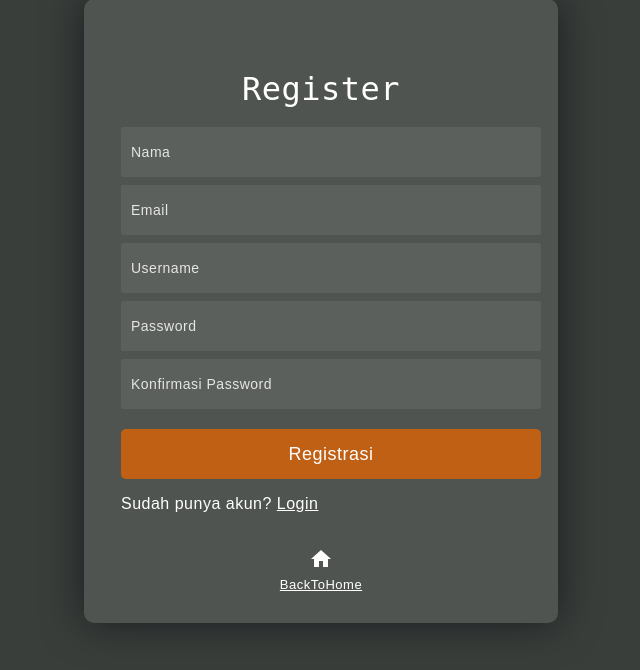
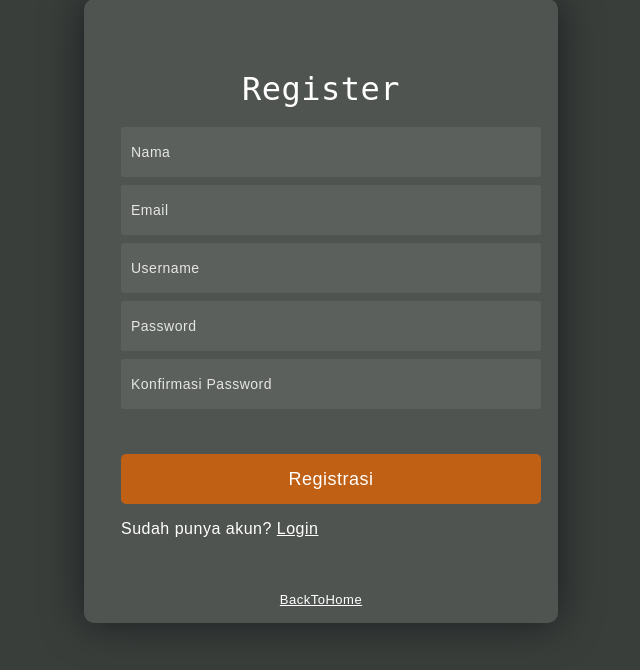
Before and after one commit to anantaYSR/PA_WEB, a PHP site: page /register.php in a window 1280 px wide. Shown: the part 89-759 px from the top of the page, without its empty margins (319-959 px from the left). Run offline with PHP 8.4, Linux system fonts and the light colour scheme.

Commit message:
penambahan fitur home di login dan register

```diff
--- a/login.php
+++ b/login.php
@@ -68,7 +68,7 @@
     <link rel="stylesheet" href="https://fonts.googleapis.com/icon?family=Material+Icons">
     <style>
         input[type="submit"]{
-            margin-top: 50px;
+            margin-top: 80px;
             width: 100%;
             height:50px;
             background-color: #C06014;
@@ -99,7 +99,7 @@
                 <a href="register.php">Register</a>
         </p><br><br><br><br>
 
-        <center><a href="index.php"><i class="material-icons">home</i> <br><font size="2">BackToHome</font></a></center>
+        <center><a href="index.php"><br><font size="2">BackToHome</font></a></center>
 
 
     </form>
--- a/register.php
+++ b/register.php
@@ -8,7 +8,7 @@
     <link rel="stylesheet" href="https://fonts.googleapis.com/icon?family=Material+Icons">
     <style>
         input[type="submit"]{
-            margin-top: 20px;
+            margin-top: 45px;
             width: 105%;
             height:50px;
             background-color: #C06014;
@@ -36,7 +36,7 @@
         <p>Sudah punya akun?
                 <a href="login.php">Login</a>
         </p><br>
-        <center><a href="index.php"><i class="material-icons">home</i> <br><font size="2">BackToHome</font></a></center>
+        <center><a href="index.php"><br><font size="2">BackToHome</font></a></center>
 
     </form>
 </body>
--- a/user/form.php
+++ b/user/form.php
@@ -76,6 +76,7 @@
     <meta name="viewport" content="width=device-width, initial-scale=1.0">
     <title>From Kerjasama</title>
     <link rel="stylesheet" type="text/css" href="../css/form.css">
+    <link rel="stylesheet" href="https://fonts.googleapis.com/icon?family=Material+Icons">
     <!-- <link rel="stylesheet" type="text/css" href="../css/user.css"> -->
 
     <!-- <link rel="stylesheet" type="text/css" href="../css/index.css"> -->
@@ -106,8 +107,8 @@
         <div class="header">
             <div class="name-header"><p><k class="k">CK</k> PIALAN<p class="g">G</p></p></div>
             <nav>
-                <a href="index.php">HOME</a>
-                <a href="../logout.php">LOGOUT</a>
+                <a href="index.php"><i class="material-icons">home</i></a>
+                <a href="../logout.php"><i class="material-icons">logout</i></a>
             </nav>
             <div class="btn" id="btn">
                 <line></line>
```
Also changed, not shown: user/index.php (+4 -3 lines).
